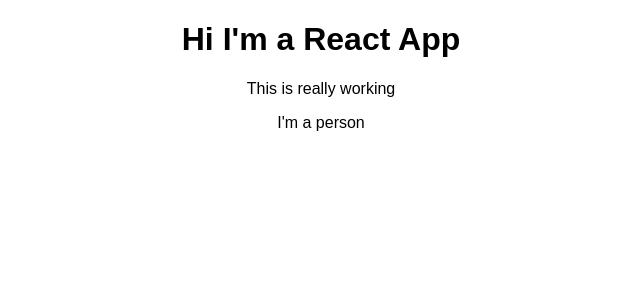
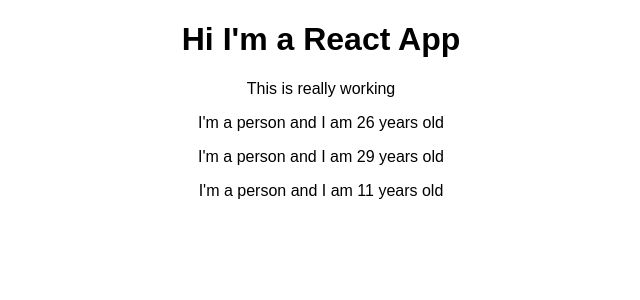
Before and after one commit to ebruning/react-complete-guide, a React (Create React App) app: page / in a window 1280 px wide. Shown: the top 300 px of the page, without its empty margins (319-959 px from the left). Built offline with nearby package versions, Linux system fonts and the light colour scheme.

Commit message:
starting 36

```diff
--- a/src/App.js
+++ b/src/App.js
@@ -9,6 +9,8 @@
         <h1>Hi I'm a React App</h1>
         <p>This is really working</p>
         <Person />
+        <Person />
+        <Person />
       </div>
     );
    // return React.createElement('div', {className:'App'}, React.createElement('h1', null, 'Hi I\'m a React App!!!'))
--- a/src/Person/Person.js
+++ b/src/Person/Person.js
@@ -1,7 +1,7 @@
 import React from 'react';
 
 const person = () => {
-    return <p>I'm a person</p>
+    return <p>I'm a person and I am {Math.floor(Math.random() *30)} years old </p>
 };
 
 export default person;
```
